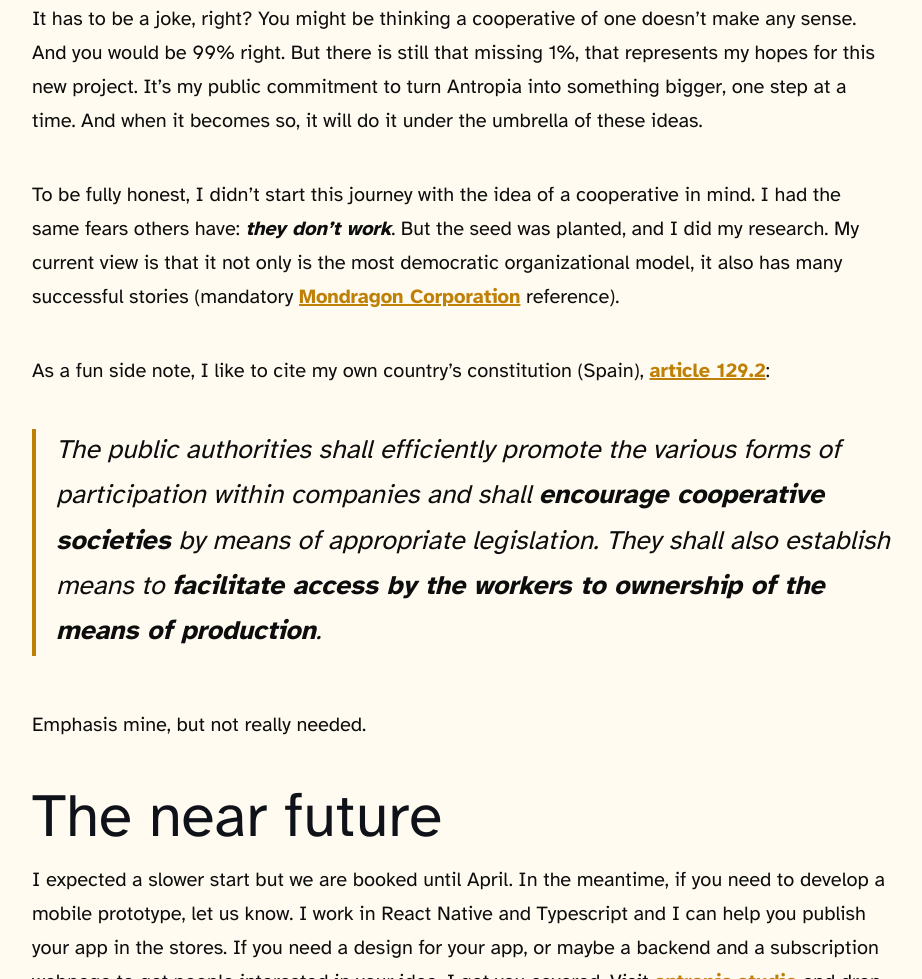
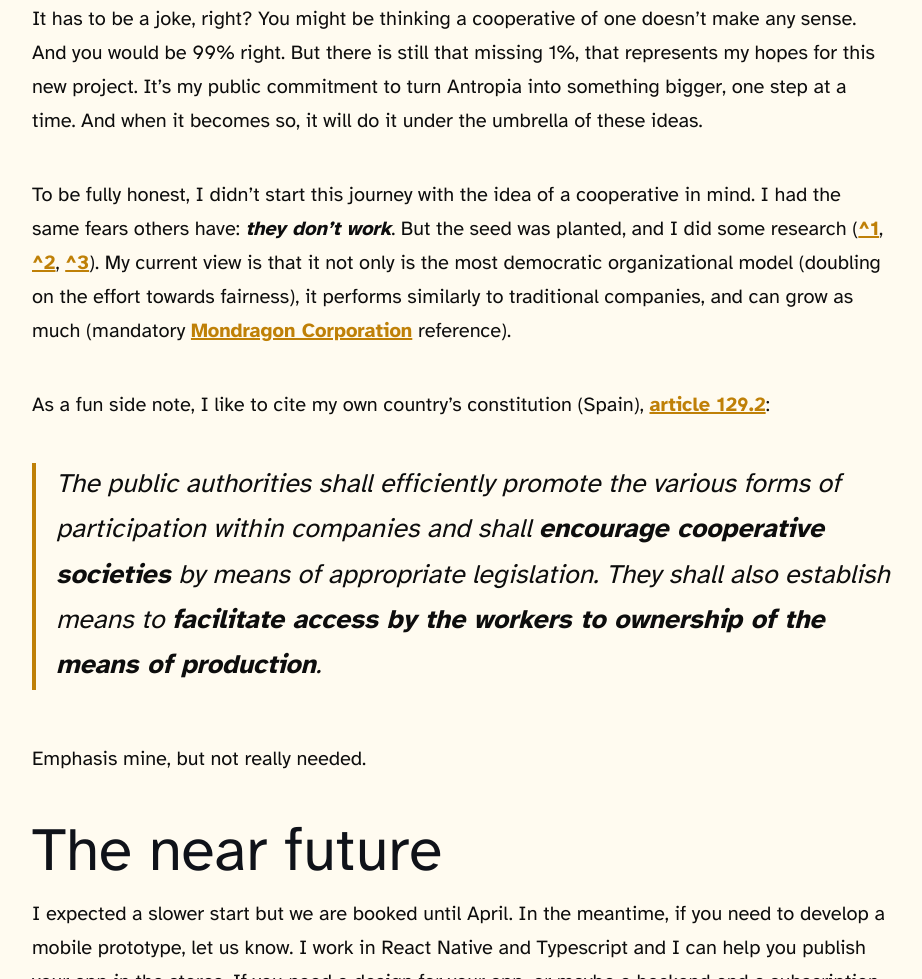
Before and after one commit to Serchinastico/blog.serchinastico.com, an Astro site: page /drafts/road-to-antropia in a window 1280 px wide. Shown: the part 7695-8674 px from the top of the page, without its empty margins (178-1100 px from the left). Built offline with nearby package versions, Linux system fonts and the light colour scheme; Astro itself is replaced by a stand-in of ours.

Commit message:
Clarify coop sentences

```diff
--- a/src/content/drafts/road-to-antropia.md
+++ b/src/content/drafts/road-to-antropia.md
@@ -196,9 +196,9 @@ turn Antropia into something bigger, one step at a time. And when it becomes so,
 these ideas.
 
 To be fully honest, I didn't start this journey with the idea of a cooperative in mind. I had the same fears others
-have: ***they don't work***. But the seed was planted, and I did my research. My current view is that it not only is the
-most democratic organizational model, it also has many successful stories
-(mandatory [Mondragon Corporation](https://en.wikipedia.org/wiki/Mondragon_Corporation) reference).
+have: ***they don't work***. But the seed was planted, and I did some research ([^1](https://journals.sagepub.com/doi/10.1177/001979391406700108), [^2](https://journals.sagepub.com/doi/abs/10.1177/001979399504900104), [^3](https://www.uk.coop/resources/what-do-we-really-know-about-worker-co-operatives)).
+My current view is that it not only is the most democratic organizational model (doubling on the effort towards fairness),
+it performs similarly to traditional companies, and can grow as much (mandatory [Mondragon Corporation](https://en.wikipedia.org/wiki/Mondragon_Corporation) reference).
 
 As a fun side note, I like to cite my own country's constitution
 (Spain),
--- a/src/content/drafts/welcome-to-antropia.md
+++ b/src/content/drafts/welcome-to-antropia.md
@@ -6,3 +6,5 @@ heroImage: "/antropia/hero.png"
 keywords: [ "App development", "App publication", "Typescript", "React Native", "Prototyping", "App design", "Antropia" ]
 pubDate: 'Jan 08 2025'
 ---
+
+Thank y
```
